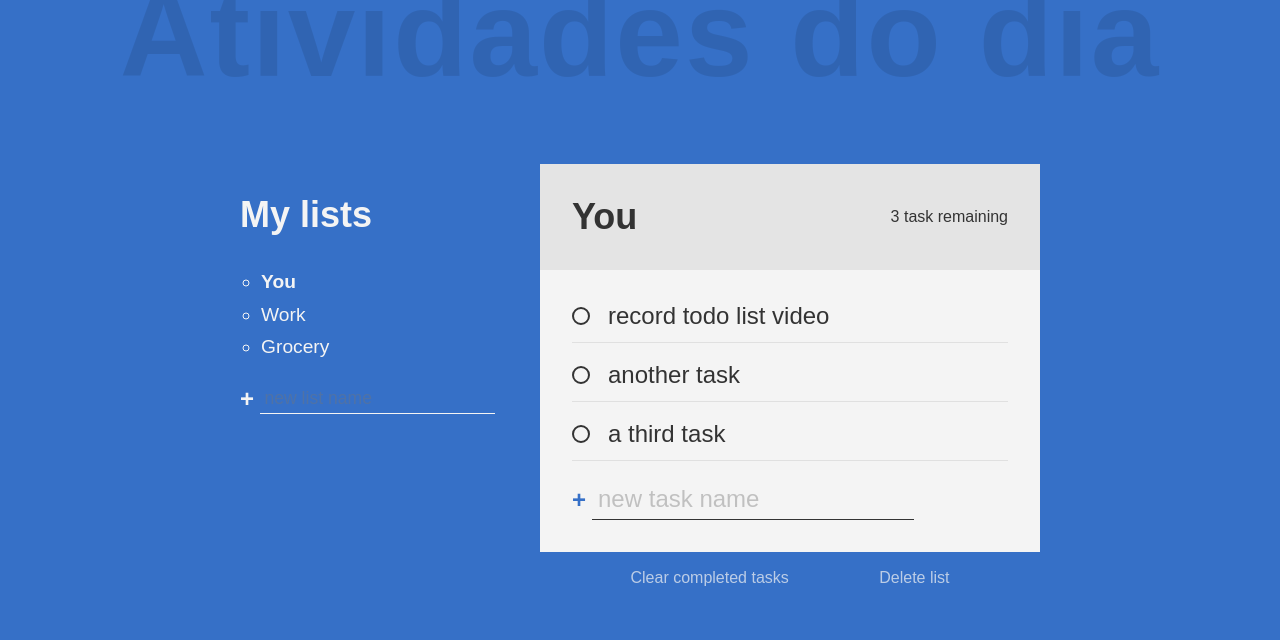
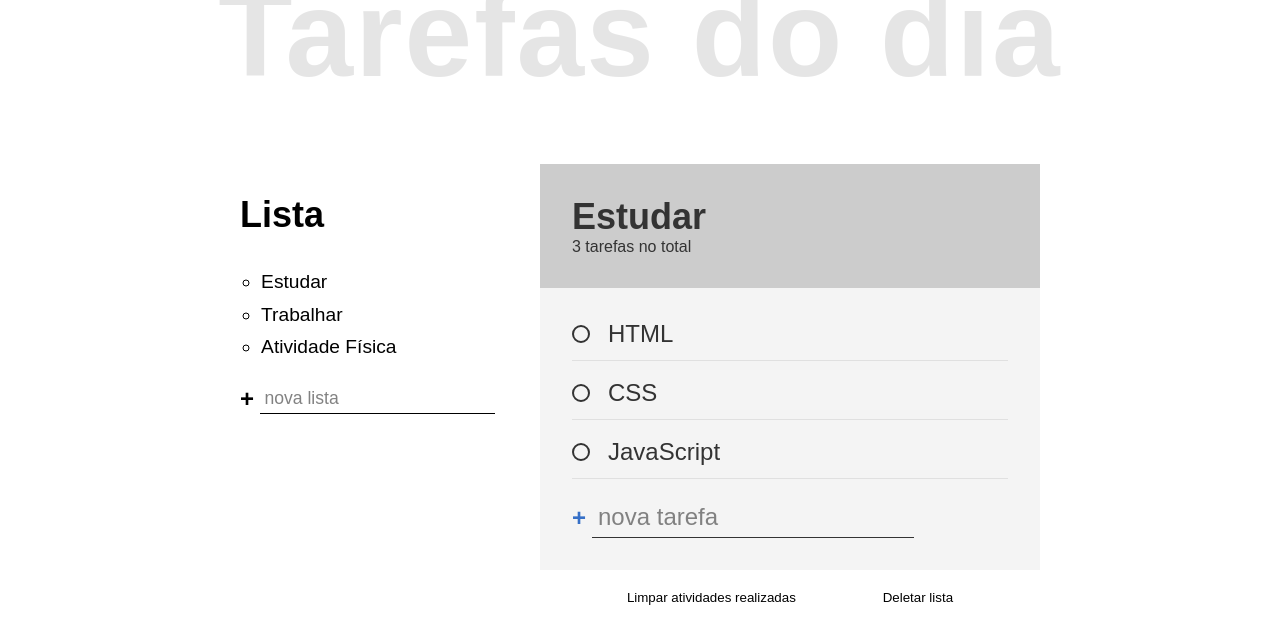
Before and after one commit to JhoneMike/to-do-list, a plain HTML site: page index.html in a window 1280 px wide. Drawn offline with Linux system fonts and the light colour scheme; a web font is replaced by a local one.

Commit message:
Refatorando o projeto

```diff
--- a/index.html
+++ b/index.html
@@ -1,68 +1,67 @@
 <!DOCTYPE html>
 <html lang="pt-br">
-    <head>
-        <meta charset="UTF-8">
-        <meta name="viewport" content="width=device-width">
+	<head>
+		<meta charset="UTF-8">
+		<meta name="viewport" content="width=width.device">
 
-        <title>To-do List</title>
+		<title>To-Do List</title>
 
-        <link rel="stylesheet" href="style.css">
-    </head>
-    <body>
-        <h1 class="title">Atividades do dia</h1>
+		<link rel="stylesheet" href="style.css">
+	</head>
+	<body>
+        <h1 class="titulo-principal">Tarefas do dia</h1>
 
-        <div class="all-tasks">
-            <h2 class="task-list-title">My lists</h2>
-            <ul class="task-list">
-                <li class="list-name active-list">You</li>
-                <li class="list-name">Work</li>
-                <li class="list-name">Grocery</li>
+        <div class="tarefas-do-dia">
+            <h2 class="titulo-tarefas">Lista</h2>
+            <ul class="lista-de-tarefas">
+                <li class="nome-lista lista-ativa">Estudar</li>
+                <li class="nome-lista">Trabalhar</li>
+                <li class="nome-lista">Atividade Física</li>
             </ul>
 
             <form action="">
-                <input type="text" class="new list" placeholder="new list name" aria-label="new list name"/>
-                <button class="btn create" aria-label="create new list">+</button>
+                <input type="text" class="nova lista" placeholder="nova lista" aria-label="nova lista nome"/>
+                <button class="btn adicionar" aria-label="criar nova lista">+</button>
             </form>
         </div>
 
-        <div class="todo-list">
-            <div class="todo-header">
-                <h2 class="list-title">You</h2>
-                <p class="task-count">3 task remaining</p>
+        <div class="lista-afazeres">
+            <div class="header-afazeres">
+                <h2 class="titulo-principal-lista">Estudar</h2>
+                <p class="total-de-tarefas">3 tarefas no total</p>
             </div>
 
 
-            <div class="todo-body">
-                <div class="tasks">
-                    <div class="task">
-                        <input type="checkbox" id="task-1"/>
-                        <label for="task-1"><span class="custom-checkbox"></span>record todo list video</label>
+            <div class="body-afazeres">
+                <div class="tarefas">
+                    <div class="tarefa">
+                        <input type="checkbox" id="tarefa-1"/>
+                        <label for="tarefa-1"><span class="custom-checkbox"></span>HTML</label>
                     </div>
 
-                    <div class="task">
-                        <input type="checkbox" id="task-2"/>
-                        <label for="task-2"><span class="custom-checkbox"></span>another task</label>
+                    <div class="tarefa">
+                        <input type="checkbox" id="tarefa-2"/>
+                        <label for="tarefa-2"><span class="custom-checkbox"></span>CSS</label>
                     </div>
 
-                    <div class="task">
-                        <input type="checkbox" id="task-3"/>
-                        <label for="task-3"><span class="custom-checkbox"></span>a third task</label>
+                    <div class="tarefa">
+                        <input type="checkbox" id="tarefa-3"/>
+                        <label for="tarefa-3"><span class="custom-checkbox"></span>JavaScript</label>
                     </div>
                 </div>
 
-                <div class="new-task-creator">
+                <div class="adicionar-nova-tarefa">
                     <form action="">
-                        <input type="text" class="new task" placeholder="new task name" aria-label="new task name"/>
-                        <button class="btn create" aria-label="create new task">+</button>
+                        <input type="text" class="nova tarefa" placeholder="nova tarefa" aria-label="nova tarefa nome"/>
+                        <button class="btn adicionar" aria-label="adicionar nova tarefa">+</button>
                     </form>
                 </div>
 
-                <div class="delete-stuff">
-                    <button class="btn delete">Clear completed tasks</button>
-                    <button class="btn delete">Delete list</button>
+                <div class="deletar">
+                    <button class="btn delete">Limpar atividades realizadas</button>
+                    <button class="btn delete">Deletar lista</button>
                 </div>
             </div>
         </div>
-
     </body>
 </html>
--- a/style.css
+++ b/style.css
@@ -1,9 +1,4 @@
-:root{
-    --clr-primary: rgb(54, 112, 199);
-    --clr-light: #f4f4f4;
-    --clr-dark: #333;
-    --clr-warning: rgb(99, 36, 36);
-}
+@import url('https://fonts.googleapis.com/css2?family=Zen+Old+Mincho&display=swap');
 
 *,
 *::before,
@@ -14,11 +9,11 @@
 
 body{
     margin: 0;
-    font-family: "Work Sans", sans-serif;
+    font-family: 'Zen Old Mincho', sans-serif;
     font-weight: 300;
     font-size: 1.5rem;
-    background-color: var(--clr-primary);
-    color: var(--clr-light);
+    background-color: rgb(255, 255, 255);
+    color: #000000;
 
     display: grid;
     grid:
@@ -27,7 +22,7 @@ body{
         1fr minmax(100px, 300px) minmax(250px, 500px) 1fr;
 }
 
-.title{
+.titulo-principal{
     grid-area: header;
     text-align: center;
     font-size: calc(7vw + 2rem);
@@ -37,22 +32,22 @@ body{
     margin: -0.3em 0 0.5em;
 }
 
-.all-tasks{
+.tarefas-do-dia{
     grid-area: lists;
 }
 
-.task-list{
+.lista-de-tarefas{
     font-size: 1.2rem;
     line-height: 1.7;
     list-style: circle;
     padding-left: 1.1em;
 }
 
-.list-name{
+.nome-lista{
     cursor: pointer;
 }
 
-.list-name:hover{
+.nome-lista:hover{
     opacity: 0.7;
 }
 
@@ -65,31 +60,31 @@ form{
     background: 0;
     border: 0;
     padding: 0;
-    color: inherit;
+    color: #000000;
 }
 
-.btn.create{
+.btn.adicionar{
     font-size: 1.5rem;
     font-weight: 900;
     margin-right: 0.25em;
     transition: opacity 250ms ease-in;
 }
 
-.btn.create:hover{
+.btn.adicionar:hover{
     opacity: 0.7;
 }
 
-.btn.delete{
+.btn.deletar{
     opacity: 0.7;
     font-size: 1rem;
     transition: color 200ms;
 }
 
-.btn.delete:hover{
-    color: var(--clr-warning);
+.btn.deletar:hover{
+    color: rgb(99, 36, 36);
 }
 
-.new{
+.nova{
     background: transparent;
     border: 0;
     color: inherit;
@@ -102,23 +97,23 @@ form{
     order: 2;
 }
 
-.new::placeholder{
-    opacity: 0.4;
+.nova::placeholder{
+    opacity: 0.9;
 }
 
-.new:focus{
+.nova:focus{
     border-bottom: 3px;
 }
 
-.new:focus::placeholder{
+.nova:focus::placeholder{
     opacity: 0.15;
 }
 
-.new.list{
+.nova.lista{
     font-size: 1.1rem;
 }
 
-.new.task{
+.nova.tarefa{
     margin-bottom: 0;
 }
 
@@ -126,38 +121,39 @@ form{
     font-weight: 700;
 }
 
-.todo-list{
+.lista-afazeres{
     --spacer: 2rem;
 
     grid-area: active;
-    background: var(--clr-light);
-    color: var(--clr-dark);
+    background: #f4f4f4;
+    color: #333;
 }
 
-.todo-header{
+.header-afazeres{
     padding: var(--spacer);
-    background: #e4e4e4;
+    background: #CCCCCC;
     display: flex;
-    align-items: center;
+    align-items: flex-start;
     justify-content: space-between;
+    flex-direction: column;
 }
 
-.list-title{
+.titulo-principal-lista{
     margin: 0 1em 0 0;
 }
 
-.task-count{
+.total-de-tarefas{
     margin: 0;
     font-size: 1rem;
 }
 
-.todo-body{
+.body-afazeres{
     padding: var(--spacer);
     position: relative;
 }
 
-.new-task-creator .create{
-    color: var(--clr-primary);
+.adicionar-nova-tarefa .adicionar{
+    color: rgb(54, 112, 199);
 }
 
 [type="checkbox"]{
@@ -165,19 +161,19 @@ form{
     position: absolute;
 }
 
-.task label{
+.tarefa label{
     display: inline-flex;
     align-items: center;
     position: relative;
 
 }
 
-.task{
+.tarefa{
     position: relative;
     margin-bottom: 1.25em;
 }
 
-.task::after{
+.tarefa::after{
     content: "";
     position: absolute;
     right: 0;
@@ -201,14 +197,14 @@ form{
     transition: transform 300ms ease-in-out;
 }
 
-.task:hover .custom-checkbox, [type="checkbox"]:focus + label .custom-checkbox{
+.tarefa:hover .custom-checkbox, [type="checkbox"]:focus + label .custom-checkbox{
     transform: scale(1.2);
-    color: var(--clr-primary);
+    color: rgb(54, 112, 199);
 }
 
 [type="checkbox"]:checked + label .custom-checkbox{
-    background: var(--clr-primary);
-    border-color: var(--clr-primary);
+    background: rgb(54, 112, 199);
+    border-color: rgb(54, 112, 199);
     box-shadow: inset 0 0 0px 2px white;
 }
 
@@ -216,7 +212,7 @@ form{
     opacity: 0.5;
 }
 
-.task label::after{
+.tarefa label::after{
     content: '';
     position: absolute;
     left: 0;
@@ -235,12 +231,12 @@ form{
     transform-origin: left;
 }
 
-.delete-stuff{
+.deletar{
     display: flex;
     justify-content: space-evenly;
     position: absolute;
     width: 100%;
     left: 0;
     bottom: -35px;
-    color: var(--clr-light);
+    color: #f4f4f4;
 }
```
